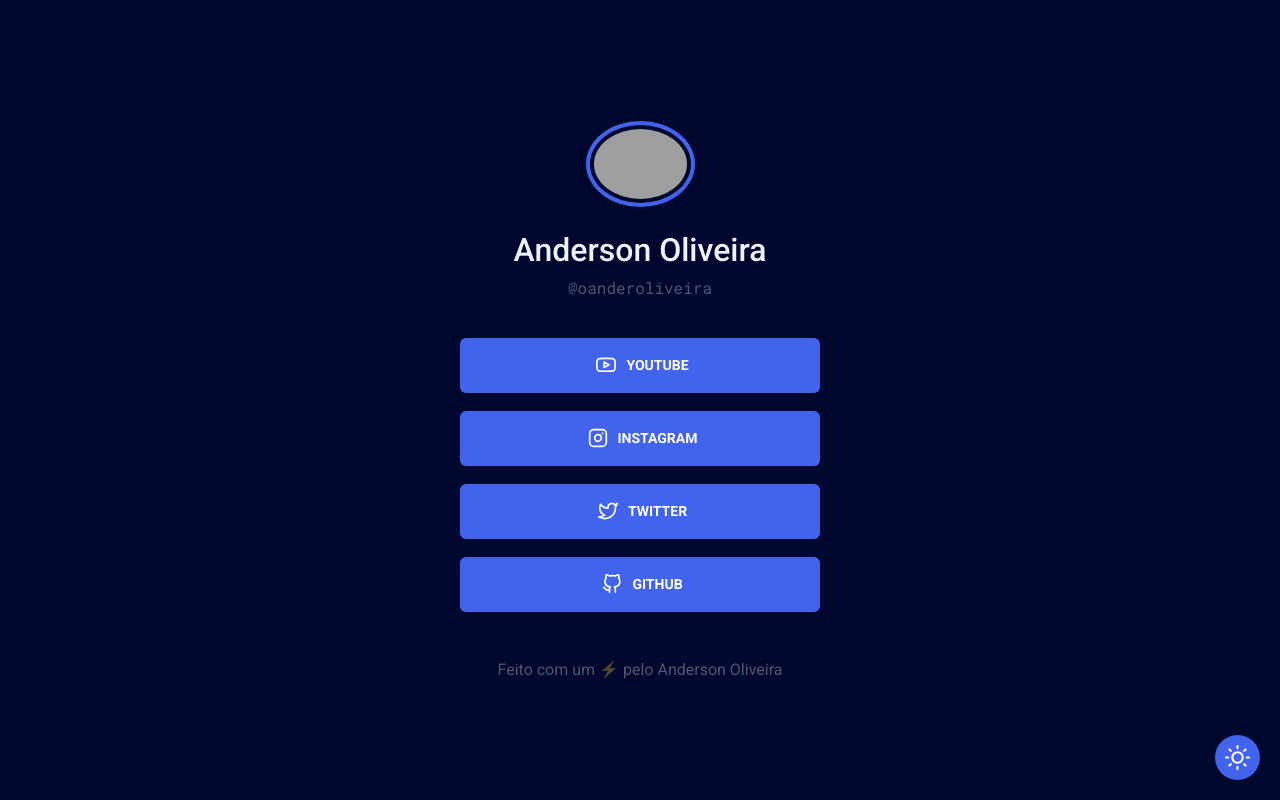
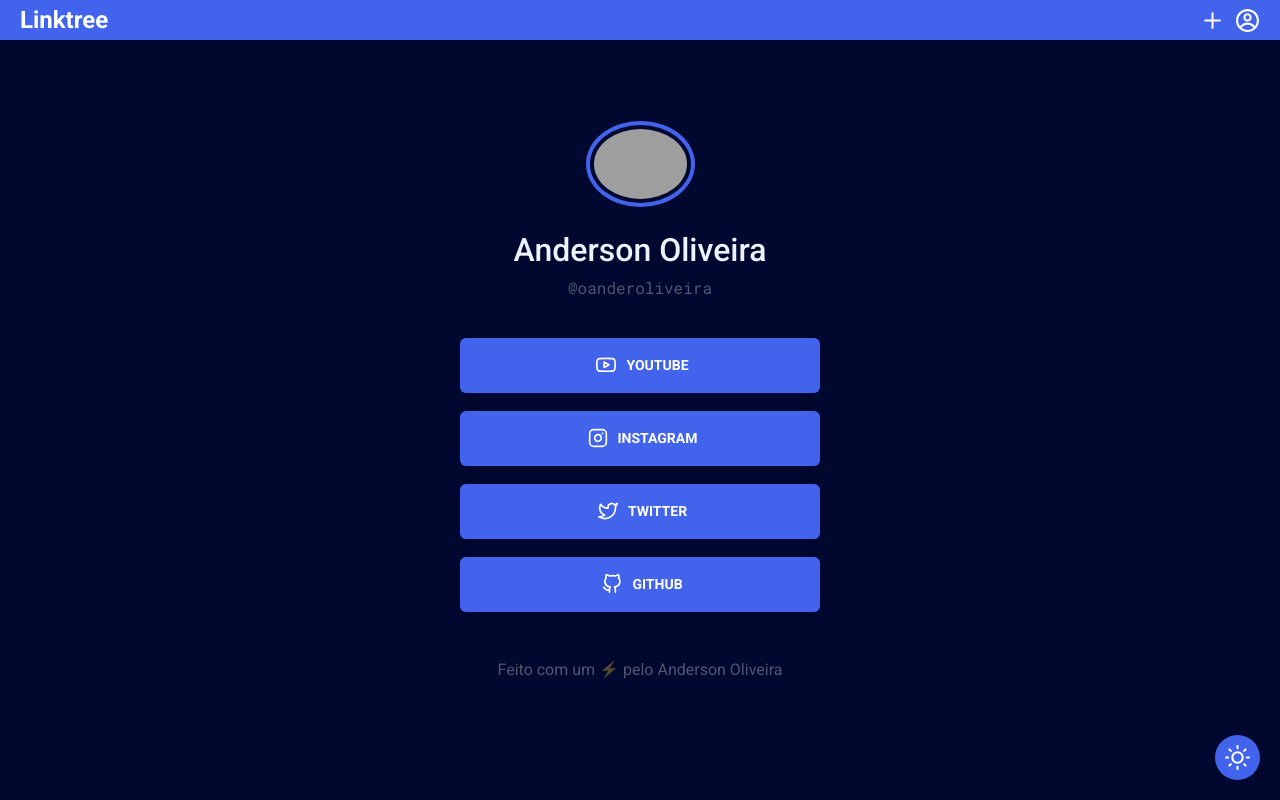
Before and after one commit to andersamuel/maratona-explorer-2, a React (Vite) app: page / in a window 1280 px wide. Built offline with nearby package versions, Linux system fonts and the light colour scheme; grey boxes are pictures that could not be loaded.

Commit message:
fix commit

```diff
--- a/src/App.tsx
+++ b/src/App.tsx
@@ -1,8 +1,9 @@
 import React, { useEffect, useState } from "react";
 import { GlobalStyle } from "./assets/styles/global";
-import { Switcher } from "./components/switcher";
 
 import { Links } from "./pages/links";
+import { Switcher } from "./components/switcher";
+import { Navbar } from "./components/navbar";
 
 import { ThemeProvider } from "styled-components";
 import dark from "./assets/styles/themes/dark";
@@ -15,9 +16,9 @@
     const recoveredTheme = localStorage.getItem("theme");
 
     if (!recoveredTheme) {
-      localStorage.setItem("theme", "light");
+      localStorage.setItem("theme", "dark");
       setTheme(dark);
-    } else if (recoveredTheme === "dark") {
+    } else if (recoveredTheme === "light") {
       setTheme(light);
     } else setTheme(dark);
 
@@ -40,7 +41,10 @@
 
   return (
     <ThemeProvider theme={theme}>
+      <Navbar />
+
       <Links />
+
       <Switcher toggleTheme={toggleTheme} />
 
       <GlobalStyle />
--- a/src/assets/styles/global.ts
+++ b/src/assets/styles/global.ts
@@ -4,7 +4,7 @@
   * {
     margin: 0;
     padding: 0;
-    box-sizing: content-box;
+    box-sizing: border-box;
     list-style: none;
     text-decoration: none;
     font-family: 'Roboto', sans-serif;
--- a/src/components/links/index.tsx
+++ b/src/components/links/index.tsx
@@ -0,0 +1,20 @@
+import React from "react";
+
+import { Container, Link } from "./styles";
+
+interface Props {
+  icon: any;
+  name: string;
+  url: string;
+}
+
+export const LinksButton = (props: Props) => {
+  return (
+    <Container>
+      <Link href={props.url}>
+        {props.icon}
+        {props.name}
+      </Link>
+    </Container>
+  );
+};
--- a/src/components/links/styles.ts
+++ b/src/components/links/styles.ts
@@ -0,0 +1,24 @@
+import styled from "styled-components";
+
+export const Container = styled.div`
+  width: 100%;
+`;
+
+export const Link = styled.a`
+  height: 55px;
+  color: ${(props) => props.theme.colors.secondary};
+  font-size: 14px;
+  font-weight: bold;
+  display: flex;
+  align-items: center;
+  justify-content: center;
+  border-radius: 6px;
+  margin: 0 20px 18px 20px;
+  text-transform: uppercase;
+  background-color: ${(props) => props.theme.colors.button};
+  transition: background-color 300ms ease-in-out;
+
+  &:hover {
+    background-color: ${(props) => props.theme.colors.button_hover};
+  }
+`;
--- /dev/null
+++ b/src/components/navbar/index.tsx
@@ -0,0 +1,15 @@
+import React from "react";
+
+import { Container, MoreIcon, ProfileIcon } from "./styles";
+
+export const Navbar: React.FC = () => {
+  return (
+    <Container>
+      <h1>Linktree</h1>
+      <div>
+        <MoreIcon />
+        <ProfileIcon />
+      </div>
+    </Container>
+  );
+};
--- /dev/null
+++ b/src/components/navbar/styles.ts
@@ -0,0 +1,41 @@
+import styled, { css } from "styled-components";
+
+import { CgProfile, CgMathPlus } from "react-icons/cg";
+
+const icon = css`
+  width: 25px;
+  height: 25px;
+  margin-left: 10px;
+  color: ${(props) => props.theme.colors.secondary};
+`;
+
+export const Container = styled.div`
+  top: 0;
+  width: 100%;
+  height: 40px;
+  padding: 0 20px;
+  position: fixed;
+  display: flex;
+  align-items: center;
+  justify-content: space-between;
+  background-color: ${(props) => props.theme.colors.button};
+
+  h1 {
+    font-size: 1.5rem;
+    color: ${(props) => props.theme.colors.secondary};
+  }
+
+  div {
+    height: 100%;
+    display: flex;
+    align-items: center;
+  }
+`;
+
+export const MoreIcon = styled(CgMathPlus)`
+  ${icon}
+`;
+
+export const ProfileIcon = styled(CgProfile)`
+  ${icon}
+`;
--- a/src/components/switcher/styles.ts
+++ b/src/components/switcher/styles.ts
@@ -6,6 +6,7 @@
   width: 25px;
   height: 25px;
   padding: 10px;
+  box-sizing: content-box;
   color: ${(props) => props.theme.colors.secondary};
 `;
 
--- a/src/pages/links/index.tsx
+++ b/src/pages/links/index.tsx
@@ -1,15 +1,18 @@
 import React from "react";
+import { LinksButton } from "../../components/links";
 
 import {
   Container,
   ProfileImage,
   ProfileName,
   ProfileSocial,
-  Link,
+  List,
   YoutubeLogo,
   InstagramLogo,
   TwitterLogo,
   GithubLogo,
+  Footer,
+  PersonalLink,
 } from "./styles";
 
 export const Links: React.FC = () => {
@@ -27,39 +30,19 @@
         @oanderoliveira
       </ProfileSocial>
 
-      <ul>
-        <li>
-          <Link href="/">
-            <YoutubeLogo />
-            YouTube
-          </Link>
-        </li>
-        <li>
-          <Link href="/">
-            <InstagramLogo />
-            Instagram
-          </Link>
-        </li>
-        <li>
-          <Link href="/">
-            <TwitterLogo />
-            Twitter
-          </Link>
-        </li>
-        <li>
-          <Link href="/">
-            <GithubLogo />
-            GitHub
-          </Link>
-        </li>
-      </ul>
+      <List>
+        <LinksButton icon={<YoutubeLogo />} name="YouTube" url="/" />
+        <LinksButton icon={<InstagramLogo />} name="Instagram" url="/" />
+        <LinksButton icon={<TwitterLogo />} name="Twitter" url="/" />
+        <LinksButton icon={<GithubLogo />} name="GitHub" url="/" />
+      </List>
 
-      <footer>
+      <Footer>
         Feito com um ⚡ pelo{" "}
-        <a href="https://github.com/andersamuel" target="_blank">
+        <PersonalLink href="https://github.com/andersamuel" target="_blank">
           Anderson Oliveira
-        </a>
-      </footer>
+        </PersonalLink>
+      </Footer>
     </Container>
   );
 };
--- a/src/pages/links/styles.ts
+++ b/src/pages/links/styles.ts
@@ -18,24 +18,6 @@
   align-items: center;
   position: relative;
   transition: all 300ms ease-out;
-
-  ul {
-    width: 100%;
-    margin-top: 40px;
-
-    li {
-      width: 100%;
-    }
-  }
-
-  footer {
-    margin-top: 30px;
-    color: ${(props) => props.theme.colors.description};
-
-    a {
-      color: ${(props) => props.theme.colors.description};
-    }
-  }
 `;
 
 export const ProfileImage = styled.img`
@@ -48,6 +30,7 @@
   padding: 4px;
   border: 4px solid ${(props) => props.theme.colors.border};
   position: relative;
+  box-sizing: content-box;
 `;
 
 export const ProfileName = styled.h1`
@@ -64,23 +47,9 @@
   font-family: "Roboto Mono", monospace;
 `;
 
-export const Link = styled.a`
-  height: 55px;
-  color: ${(props) => props.theme.colors.secondary};
-  font-size: 14px;
-  font-weight: bold;
-  display: flex;
-  align-items: center;
-  justify-content: center;
-  border-radius: 6px;
-  margin: 0 20px 18px 20px;
-  text-transform: uppercase;
-  background-color: ${(props) => props.theme.colors.button};
-  transition: background-color 300ms ease-in-out;
-
-  &:hover {
-    background-color: ${(props) => props.theme.colors.button_hover};
-  }
+export const List = styled.ul`
+  width: 100%;
+  margin-top: 40px;
 `;
 
 export const YoutubeLogo = styled(FiYoutube)`
@@ -98,3 +67,12 @@
 export const GithubLogo = styled(FiGithub)`
   ${icon}
 `;
+
+export const Footer = styled.footer`
+  margin-top: 30px;
+  color: ${(props) => props.theme.colors.description};
+`;
+
+export const PersonalLink = styled.a`
+  color: ${(props) => props.theme.colors.description};
+`;
```
